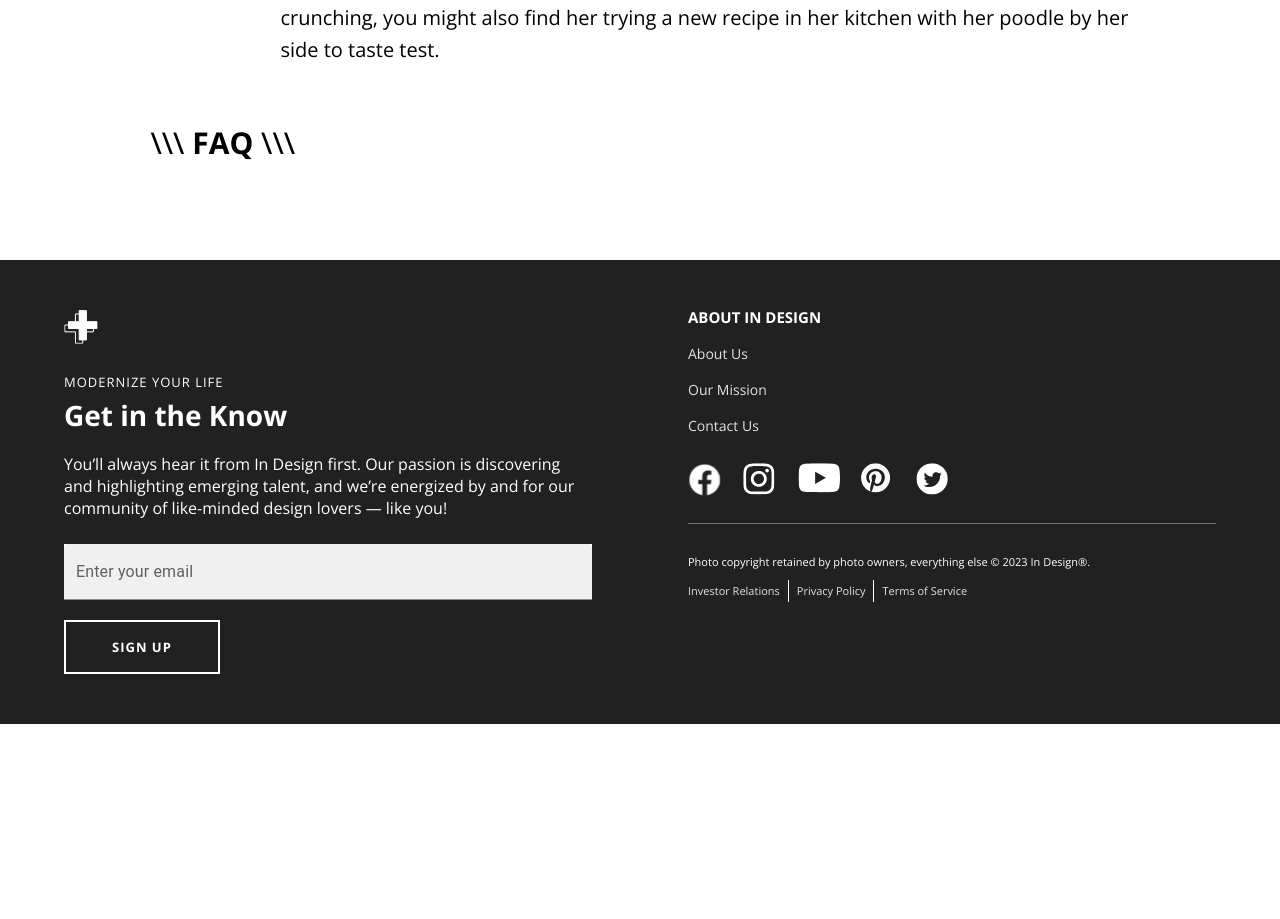
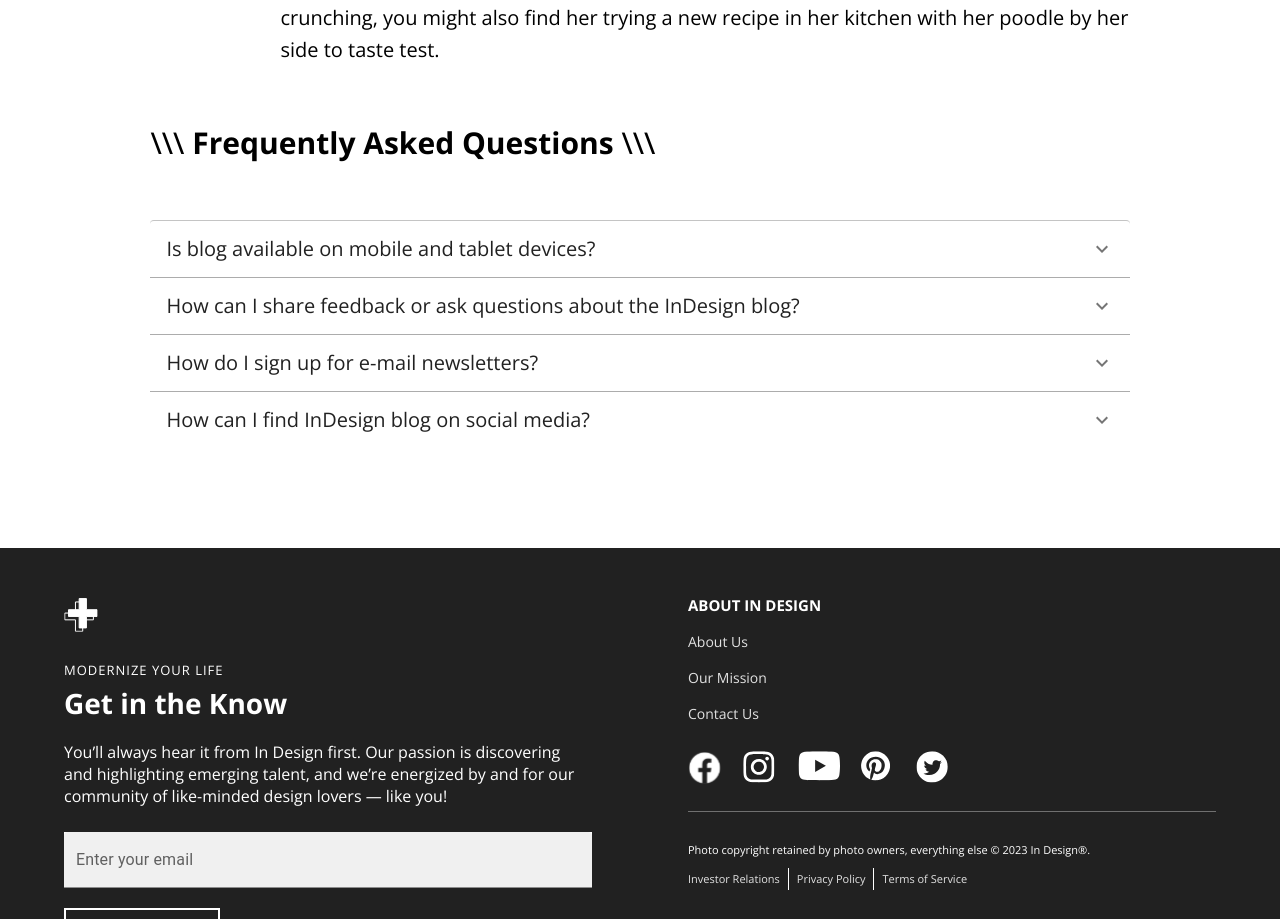
Before and after one commit to tetiana-kozak/design-blog, a React (Create React App) app: page /about-us in a window 1280 px wide. Shown: the part 3263-4182 px from the top of the page. Before the commit the page ends 3987 px from the top, so only its background shows below. Built offline with nearby package versions, Linux system fonts and the light colour scheme.

Commit message:
add: FAQ

```diff
--- a/src/pages/AboutUs/AboutUs.scss
+++ b/src/pages/AboutUs/AboutUs.scss
@@ -35,6 +35,26 @@
   }
 
   .FAQ {
+    .accordion {
+      .accordion-container {
+        box-shadow: none;
+        border-top: 1px solid #c4c4c4;
+        .summary {
+          h6 {
+            font-size: 20px;
+            line-height: 32px;
+            font-weight: 400;
+          }
+        }
+        .details {
+          p {
+            font-size: 20px;
+            line-height: 32px;
+            font-weight: 300;
+          }
+        }
+      }
+    }
   }
 
   h2 {
--- a/src/pages/AboutUs/AboutUs.tsx
+++ b/src/pages/AboutUs/AboutUs.tsx
@@ -1,4 +1,5 @@
-import { Container } from '@mui/material'
+import { Accordion, AccordionSummary, AccordionDetails } from '@mui/material'
+import ExpandMoreIcon from '@mui/icons-material/ExpandMore'
 import PageTitle from 'components/Sections/PageTitle'
 import './AboutUs.scss'
 import TeamArray from 'utils/teamArray'
@@ -52,8 +53,78 @@ const AboutUs = (props: Props) => {
 
         <section className="FAQ">
           <h2>
-            \\\ <span> FAQ </span> \\\
+            \\\ <span> Frequently Asked Questions </span> \\\
           </h2>
+          <div className="accordion">
+            <Accordion className="accordion-container">
+              <AccordionSummary
+                expandIcon={<ExpandMoreIcon />}
+                className="summary"
+              >
+                <h6>Is blog available on mobile and tablet devices?</h6>
+              </AccordionSummary>
+              <AccordionDetails className="details">
+                <p>
+                  Yes. The InDesign website allows you to view all of InDesign
+                  offerings on a mobile or tablet device, including daily news
+                  and culture coverage from the Web, and each week’s issue, in
+                  full.
+                </p>
+              </AccordionDetails>
+            </Accordion>
+
+            <Accordion className="accordion-container">
+              <AccordionSummary
+                expandIcon={<ExpandMoreIcon />}
+                className="summary"
+              >
+                <h6>
+                  How can I share feedback or ask questions about the InDesign
+                  blog?
+                </h6>
+              </AccordionSummary>
+              <AccordionDetails className="details">
+                <p>
+                  If the answer is not in this F.A.Q., please send technical
+                  questions about our crosswords to support@indesign.com.
+                </p>
+              </AccordionDetails>
+            </Accordion>
+
+            <Accordion className="accordion-container">
+              <AccordionSummary
+                expandIcon={<ExpandMoreIcon />}
+                className="summary"
+              >
+                <h6>How do I sign up for e-mail newsletters?</h6>
+              </AccordionSummary>
+              <AccordionDetails className="details">
+                <p>
+                  VYou can sign up for any of our offerings, including The
+                  Daily, This Week’s Issue, The Sunday Archive, Daily Humor, The
+                  Borowitz Report, The New Yorker Recommends, Fiction, Podcasts,
+                  John Cassidy, and more.
+                </p>
+              </AccordionDetails>
+            </Accordion>
+
+            <Accordion className="accordion-container">
+              <AccordionSummary
+                expandIcon={<ExpandMoreIcon />}
+                className="summary"
+              >
+                <h6>How can I find InDesign blog on social media?</h6>
+              </AccordionSummary>
+              <AccordionDetails className="details">
+                <p>
+                  Follow InDesign or @indesign on Twitter, Facebook, Instagram,
+                  Tumblr, LinkedIn, and Snapchat. InDesign photo and art
+                  departments also maintain their own Instagram feeds at
+                  @indesignart and @indesignphoto, respectively.
+                </p>
+              </AccordionDetails>
+            </Accordion>
+          </div>
         </section>
       </div>
     </main>
```
